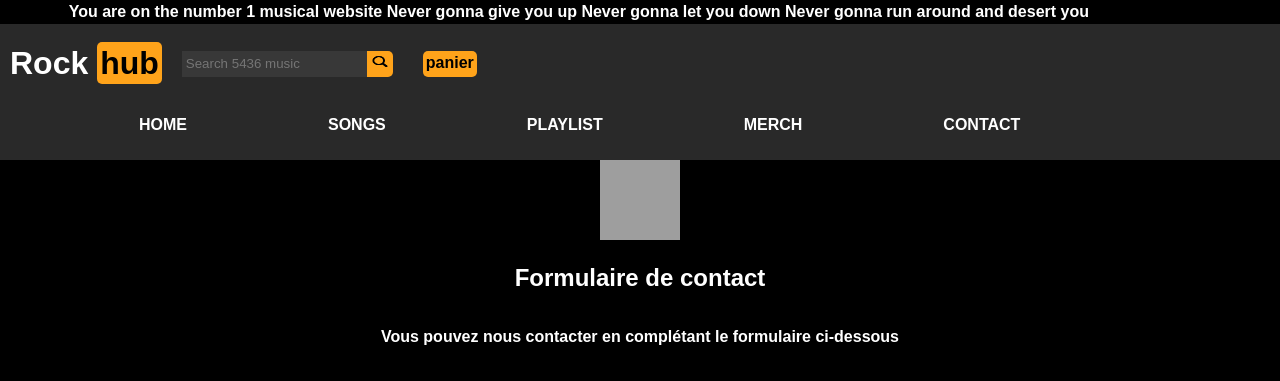
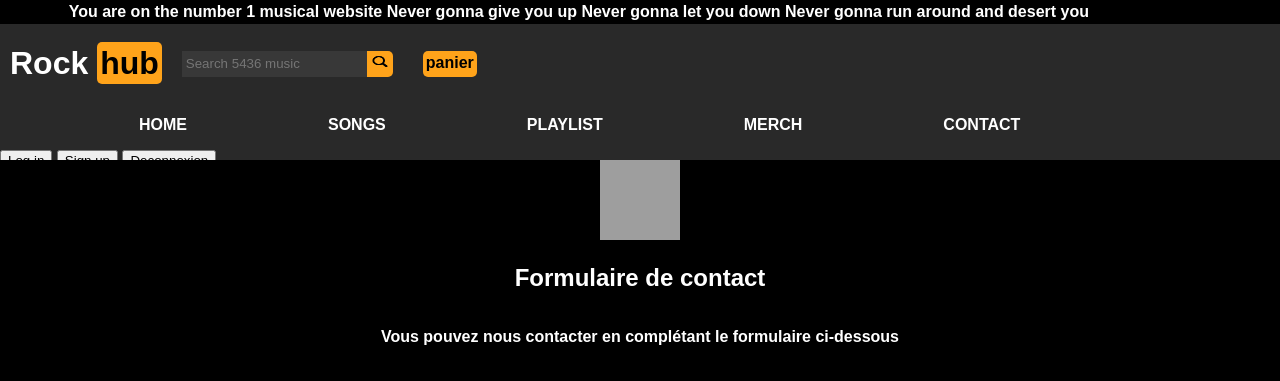
Before and after one commit to blj64/DEVWEB_ING1, a PHP site: page /contact.php in a window 1280 px wide. Shown: the top 381 px of the page. Run offline with PHP 8.4, Linux system fonts and the light colour scheme; grey boxes are pictures that could not be loaded.

Commit message:
Dans le header j'ai add un section connexion faut la faire et j ai cree un dossier php aussi

```diff
--- a/header.php
+++ b/header.php
@@ -37,4 +37,11 @@
                 <a class="nav-link-a" href="goodies.php"><div class="nav-link">MERCH</div></a>
                 <a class="nav-link-a" href="contact.php"><div class="nav-link">CONTACT</div></a>
             </nav>
+
+            <div>
+                <button>Log in</button>
+                <button>Sign up</button>
+                <button>Deconnexion</button>
+                <p>Bienvenue Nom prenom</p>
+            </div>
         </header>
```
Also changed, not shown: 1 other file.
